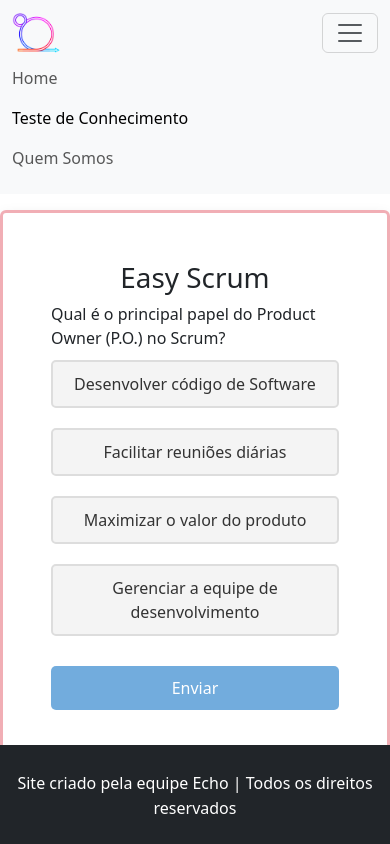
After one commit to EquipeEcho/EasyScrum, a Python web app: template templates/test-scrum.html in a window 390 px wide, after a click that opens the changed part. The commit adds this page. Run offline with Jinja, Linux system fonts and the light colour scheme; the template is opened without the code that fills it, so the values that code supplies are empty.

Commit message:
Responsividade Pagina Quiz

```diff
--- /dev/null
+++ b/static/css/test-scrum.css
@@ -0,0 +1,78 @@
+body {
+    font-family: Arial, sans-serif;
+    background-color: #f4f4f4;
+    margin: 0;
+    padding: 20px;
+}
+
+#foto-logo {
+    height: 40px;
+}
+
+.quiz-container {
+    max-width: 600px;
+    margin: 0 auto;
+    background-color: #fff;
+    padding: 20px;
+    border-radius: 8px;
+    box-shadow: 0 0 10px rgba(0, 0, 0, 0.1);
+}
+
+h1 {
+    text-align: center;
+    color: #333;
+}
+
+.container-test button.btn-enviar {
+    display: block;
+    width: 100%;
+    padding: 10px;
+    margin-top: 20px;
+    background-color: rgba(25, 120, 199, 0.61);
+    color: white;
+    border: none;
+    border-radius: 5px;
+    cursor: pointer;
+}
+
+.container-test button.btn-enviar:hover {
+    transition: 0.6s;
+    color: black;
+    background-color: rgba(22, 102, 167, 0.61);
+}
+
+.alternative-button {
+    width: 100%;
+    padding: 10px;
+    margin: 10px 0;
+    background-color: #f4f4f4;
+    color: #333;
+    border: 2px solid #ddd;
+    border-radius: 5px;
+    cursor: pointer;
+}
+
+.alternative-button:hover {
+    background-color: #ddd;
+}
+
+.alternative-button.selected {
+    background-color: rgb(255, 235, 181);
+    color: rgb(0, 0, 0);
+}
+
+.alternative-button.correct {
+    background-color: #4CAF50;
+    color: white;
+}
+
+.alternative-button.wrong {
+    background-color: #f44336;
+    color: white;
+}
+
+#results {
+    margin-top: 20px;
+    text-align: center;
+    font-size: 18px;
+}
--- /dev/null
+++ b/static/js/quiz.js
@@ -0,0 +1,161 @@
+const quizData = [
+    {
+        question: "Qual é o principal papel do Product Owner (P.O.) no Scrum?",
+        a: "Desenvolver código de Software",
+        b: "Facilitar reuniões diárias",
+        c: "Maximizar o valor do produto",
+        d: "Gerenciar a equipe de desenvolvimento",
+        correct: "c"
+    },
+    {
+        question: "Qual evento Scrum é dedicado a revisar o que foi feito durante a Sprint com os stakeholders?",
+        a: "Sprint Planning",
+        b: "Sprint Review",
+        c: "Daily Scrum",
+        d: "Sprint Restropective",
+        correct: "b"
+    },
+    {
+        question: "O que é o Increment no Scrum?",
+        a: "Um planejamento futuro do projeto",
+        b: "Uma lista de melhorias a serem feitas",
+        c: "Um produto funcional e potencialmente liberável ao fim de uma Sprint",
+        d: "Um conjunto de regras para o projeto",
+        correct: "c"
+    },
+    {
+        question: "Qual artefato no Scrum contém tudo o que precisa ser feito para o produto?",
+        a: "Sprint Backlog",
+        b: "Product Backlog",
+        c: "Incremento",
+        d: "Brundown Chart",
+        correct: "b"
+    },
+    {
+        question: "Quem é responsável por remover impedimentos no progresso da equipe Scrum?",
+        a: "Product Owner",
+        b: "Desenvolvedores",
+        c: "Scrum Master",
+        d: "Stakeholders",
+        correct: "c"
+    },
+    {
+        question: "O que define quando um item do backlog está pronto?",
+        a: "Sprint Goal",
+        b: "Definition of Done",
+        c: "Velocity",
+        d: "Technical Debt",
+        correct: "b"
+    },
+    {
+        question: "Qual é o ciclo de trabalho fixo no Scrum onde se cria um incremento utilizável?",
+        a: "Sprint",
+        b: "Refinement",
+        c: "Review",
+        d: "Epic",
+        correct: "a"
+    },
+    {
+        question: "Qual é a reunião diária de 15 minutos para alinhar o progresso da Sprint?",
+        a: "Sprint Review",
+        b: "Sprint Restropective",
+        c: "Daily Scrum",
+        d: "Sprint Planning",
+        correct: "c"
+    },
+    {
+        question: "O que é uma User Story no contexto do Scrum?",
+        a: "Uma descrição curta de uma funcionalidade do ponto de vista do usuário",
+        b: "Um documento que define o plano da Sprint",
+        c: "Um gráfico de progresso do projeto",
+        d: "Um ciclo de trabalho fixo de 1 a 4 semanas",
+        correct: "a"
+    },
+    {
+        question: "O que é o Sprint Goal no Scrum?",
+        a: "A quantidade de trabalho que deve ser feita",
+        b: "O objetivo que a equipe espera alcançar ao final da Sprint",
+        c: "A lista de tarefas técnicas",
+        d: "O gráfico que mostra o progresso do trabalho",
+        correct: "b"
+    }
+];
+const quiz = document.getElementById("quiz");
+const submitButton = document.getElementById("submit");
+const results = document.getElementById("results");
+let currentQuestion = 0;
+let score = 0;
+let selectedAnswer = null;
+let hasAnswered = false;
+function loadQuiz() {
+    const currentQuizData = quizData[currentQuestion];
+    hasAnswered = false;
+    quiz.innerHTML = `
+        <div class="question">${currentQuizData.question}</div>
+        <button class="alternative-button" data-answer="a">${currentQuizData.a}</button>
+        <button class="alternative-button" data-answer="b">${currentQuizData.b}</button>
+        <button class="alternative-button" data-answer="c">${currentQuizData.c}</button>
+        <button class="alternative-button" data-answer="d">${currentQuizData.d}</button>
+    `;
+    document.querySelectorAll('.alternative-button').forEach(button => {
+        button.addEventListener('click', () => {
+            document.querySelectorAll('.alternative-button').forEach(btn => btn.classList.remove('selected'));
+            button.classList.add('selected');
+            selectedAnswer = button.getAttribute('data-answer');
+        });
+    });
+}
+function highlightAnswers() {
+    const correctAnswer = quizData[currentQuestion].correct;
+
+    document.querySelectorAll('.alternative-button').forEach(button => {
+        const answer = button.getAttribute('data-answer');
+        if (answer === correctAnswer) {
+            button.classList.add('correct');
+        }
+        if (answer === selectedAnswer && answer !== correctAnswer) {
+            button.classList.add('wrong');
+        }
+    });
+}
+function showResults() {
+    quiz.innerHTML = '';
+    results.innerHTML = `Você acertou ${score} de ${quizData.length} questões.`;
+    submitButton.style.display = 'none';
+    const restartButton = document.createElement('button');
+    restartButton.innerText = 'Reiniciar Quiz';
+    restartButton.classList.add('restart-button');
+    quiz.appendChild(restartButton);
+    restartButton.addEventListener('click', restartQuiz);
+}
+function restartQuiz() {
+    score = 0;
+    currentQuestion = 0;
+    selectedAnswer = null;
+    results.innerHTML = '';
+    submitButton.style.display = 'block';
+    loadQuiz();
+}
+submitButton.addEventListener("click", () => {
+    if (!hasAnswered) {
+        if (selectedAnswer) {
+            highlightAnswers();
+            if (selectedAnswer === quizData[currentQuestion].correct) {
+                score++;
+            }
+            hasAnswered = true;
+            setTimeout(() => {
+                currentQuestion++;
+                selectedAnswer = null;
+                if (currentQuestion < quizData.length) {
+                    loadQuiz();
+                } else {
+                    showResults();
+                }
+            }, 1000);
+        } else {
+            alert("Por favor, selecione uma resposta!");
+        }
+    }
+});
+loadQuiz();
--- a/templates/index.html
+++ b/templates/index.html
@@ -3,8 +3,8 @@
 <head>
     <meta charset="UTF-8">
     <meta name="viewport" content="width=device-width, initial-scale=1.0">
-    <link rel="icon" type="image/x-icon" href="/media/images/LogoEasyScrumfavicon.jpg">
-    <link rel="stylesheet" href="../static/style.css">
+    <link rel="icon" type="image/x-icon" href="../media/images/LogoEasyScrumfavicon.jpg">
+    <link rel="stylesheet" href="../static/css/style.css">
     <link href="https://cdn.jsdelivr.net/npm/bootstrap@5.3.3/dist/css/bootstrap.min.css" rel="stylesheet" integrity="sha384-QWTKZyjpPEjISv5WaRU9OFeRpok6YctnYmDr5pNlyT2bRjXh0JMhjY6hW+ALEwIH" crossorigin="anonymous">
     <link rel="preconnect" href="https://fonts.googleapis.com">
     <link rel="preconnect" href="https://fonts.gstatic.com" crossorigin>
@@ -25,7 +25,7 @@
                     <a class="nav-link active" aria-current="page" href="#">Home</a>
                   </li>
                   <li class="nav-item">
-                    <a class="nav-link" aria-current="page" href="#">Teste de Conhecimento</a>
+                    <a class="nav-link" aria-current="page" href="test-scrum.html">Teste de Conhecimento</a>
                   </li>
                   <li class="nav-item">
                     <a class="nav-link" aria-current="page" href="#">Quem Somos</a>
--- /dev/null
+++ b/templates/test-scrum.html
@@ -0,0 +1,64 @@
+<!DOCTYPE html>
+<html lang="pt-br">
+<head>
+    <meta charset="UTF-8">
+    <meta name="viewport" content="width=device-width, initial-scale=1.0">
+    <link rel="icon" type="image/x-icon" href="../media/images/LogoEasyScrumfavicon.jpg">
+    <link rel="stylesheet" href="/EasyScrum/static/css/test-scrum.css">
+    <link href="https://cdn.jsdelivr.net/npm/bootstrap@5.3.3/dist/css/bootstrap.min.css" rel="stylesheet" integrity="sha384-QWTKZyjpPEjISv5WaRU9OFeRpok6YctnYmDr5pNlyT2bRjXh0JMhjY6hW+ALEwIH" crossorigin="anonymous">
+    <link rel="preconnect" href="https://fonts.googleapis.com">
+    <link rel="preconnect" href="https://fonts.gstatic.com" crossorigin>
+    <link href="https://fonts.googleapis.com/css2?family=Commissioner:wght@100..900&display=swap" rel="stylesheet">
+    <title>Easy Scrum</title>
+</head>
+<body class="p-0 m-0 border-0 bd-example m-0 border-0">
+    <header class=" w-100 z-5">
+        <nav class="navbar navbar-expand-lg bg-body-tertiary">
+            <div class="container-fluid">
+              <a class="navbar-brand" href="#"><img src="../media/images/LogoEasyScrum copiar.png"  id="foto-logo" alt=""></a>
+              <button class="navbar-toggler" type="button" data-bs-toggle="collapse" data-bs-target="#navbarSupportedContent" aria-controls="navbarSupportedContent" aria-expanded="false" aria-label="Toggle navigation">
+                <span class="navbar-toggler-icon"></span>
+              </button>
+              <div class="collapse navbar-collapse" id="navbarSupportedContent">
+                <ul class="navbar-nav me-auto mb-2 mb-lg-0">
+                  <li class="nav-item">
+                    <a class="nav-link " aria-current="page" href="index.html">Home</a>
+                  </li>
+                  <li class="nav-item">
+                    <a class="nav-link active" aria-current="page" href="#">Teste de Conhecimento</a>
+                  </li>
+                  <li class="nav-item">
+                    <a class="nav-link" aria-current="page" href="#">Quem Somos</a>
+                  </li>
+
+                </ul>
+              </div>
+            </div>
+          </nav>
+    </header>
+  <main>
+    <div class="conteiner-fluid container-test pt-3">
+      <div class="row m-0 p-0">
+        <section class="col-md-8 mx-auto rounded border border-3 border-danger-subtle mb-3 p-5 shadow" id="2">
+                <h1>Easy Scrum</h1>
+                <div id="quiz"></div>
+                <button class="btn-enviar" id="submit">Enviar</button>
+                <div id="results"></div>
+
+            <script src="/EasyScrum/static/js/quiz.js"></script>
+        </section>
+      </div>
+  </main>
+
+    <footer class="container-fluid bg-dark fixed-bottom">
+        <section class="row h-10">
+            <div class="col-fluid text-center text-white pt-4 pb-4">
+                <span class="align-middle">Site criado pela equipe Echo | Todos os direitos reservados</span>
+            </div>
+        </section>
+
+    </footer>
+    <script src="https://cdn.jsdelivr.net/npm/bootstrap@5.3.3/dist/js/bootstrap.bundle.min.js" integrity="sha384-YvpcrYf0tY3lHB60NNkmXc5s9fDVZLESaAA55NDzOxhy9GkcIdslK1eN7N6jIeHz" crossorigin="anonymous"></script>
+
+</body>
+</html>
```
Also changed, not shown: README.md, static/css/style.css (renamed from static/style.css).
